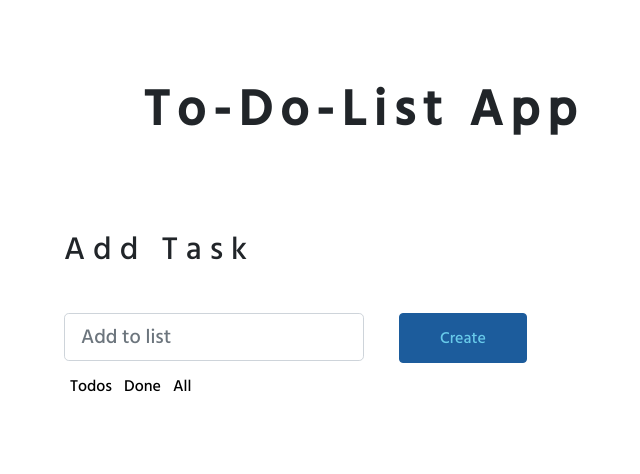
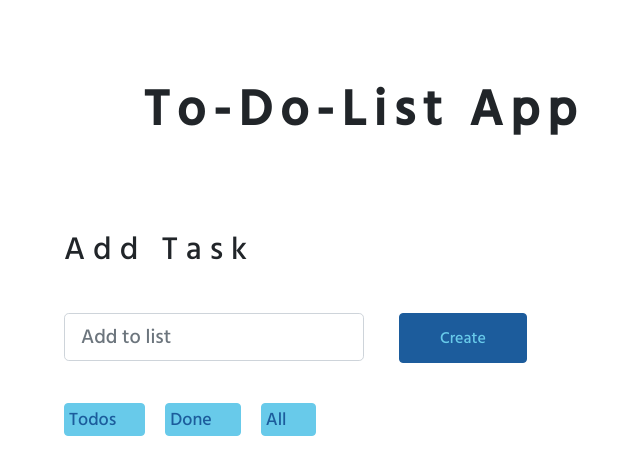
Before and after one commit to BernadetteCh/react-to-do-list-app, a React (Create React App) app: page / in a window 1280 px wide. Shown: the top 474 px of the page, without its empty margins (276-916 px from the left). Built offline with nearby package versions, Linux system fonts and the light colour scheme; a web font is replaced by a local one.

Commit message:
created styling for navigationbutton, removed hover effect

```diff
--- a/src/ToDoList.css
+++ b/src/ToDoList.css
@@ -1,45 +1,54 @@
-.ToDoList
-h1 {
+.ToDoList h1 {
   font-weight: bold;
   margin: 80px 0px 20px auto;
   letter-spacing: 8px;
   font-size: 50px;
 }
-.ToDoList h2{
+.ToDoList h2 {
   letter-spacing: 8px;
   text-align: left;
   margin-top: 90px;
   margin-bottom: 45px;
-
-
 }
-.ToDoList
-ul {
+.ToDoList ul {
   padding: 0px;
   margin: 10px auto;
 }
-.ToDoList
-li {
+.ToDoList li {
   list-style: none;
   display: inline;
 }
-.ToDoList .input{
+.ToDoList .input {
   text-align: left;
 }
-.ToDoList input{
+.ToDoList input {
   display: inline-block;
   margin-right: 35px;
 }
-.ToDoList .setToDo{
- border: 1px solid #1C5C9C;
+.ToDoList ul li .navigationbutton {
+  margin-top: 30px;
+}
+
+.ToDoList .navigationbutton {
+  margin: 0px 20px 0px 0px;
+  padding: 2px 28px 2px 4px;
+  border: 1px solid #68caea;
+  background-color: #68caea;
+  color: #1c5c9c;
+  font-size: 18px;
+  border-radius: 4px;
+  transition: all 0.2s ease-out;
+}
+.ToDoList .navigationbutton:hover {
+  border: 1px solid #1c5c9c;
+  background-color: #1c5c9c;
+  color: #68caea;
+}
+.ToDoList .setToDo {
+  border: 1px solid #1c5c9c;
   padding: 12px 40px;
   border-radius: 4px;
-    background-color: #1C5C9C;
-    color: #68CAEA;
-    transition: all 0.2s ease-out;
+  background-color: #1c5c9c;
+  color: #68caea;
+  background-color: #1c5c9c;
 }
-.ToDoList .setToDo:hover{
-  background-color: #68CAEA;
-  border: 1px solid #68CAEA;
-  color: #1C5C9C;
-}
```
Lines whose indentation alone changed are shown as unchanged.
